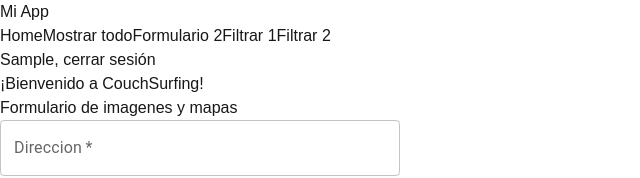
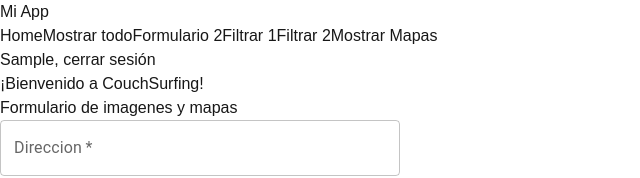
Before and after one commit to rafacm1803/examen1, a Next.js app in the folder Frontend/: page /home in a window 1280 px wide. Shown: the top 178 px of the page, without its empty margins (0-640 px from the left). Built offline with nearby package versions, Linux system fonts and the light colour scheme; no server answers; sample sign-in values are in the browser's storage.

Commit message:
Update navbar.jsx

```diff
--- a/Frontend/src/components/navbar.jsx
+++ b/Frontend/src/components/navbar.jsx
@@ -70,6 +70,13 @@
             Filtrar 2
           </Button>
 
+          <Button
+            onClick={() => router.push("/pagina5")} // Ruta del Botón 2
+            className="bg-blue-500 hover:bg-blue-600 text-white rounded-lg px-4 py-2 font-semibold"
+          >
+            Mostrar Mapas
+          </Button>
+
           {/* Si el usuario está logueado, mostrar el nombre (solo primer nombre) y el botón de logout */}
           {session ? (
             <div className="flex items-center space-x-4">
```
